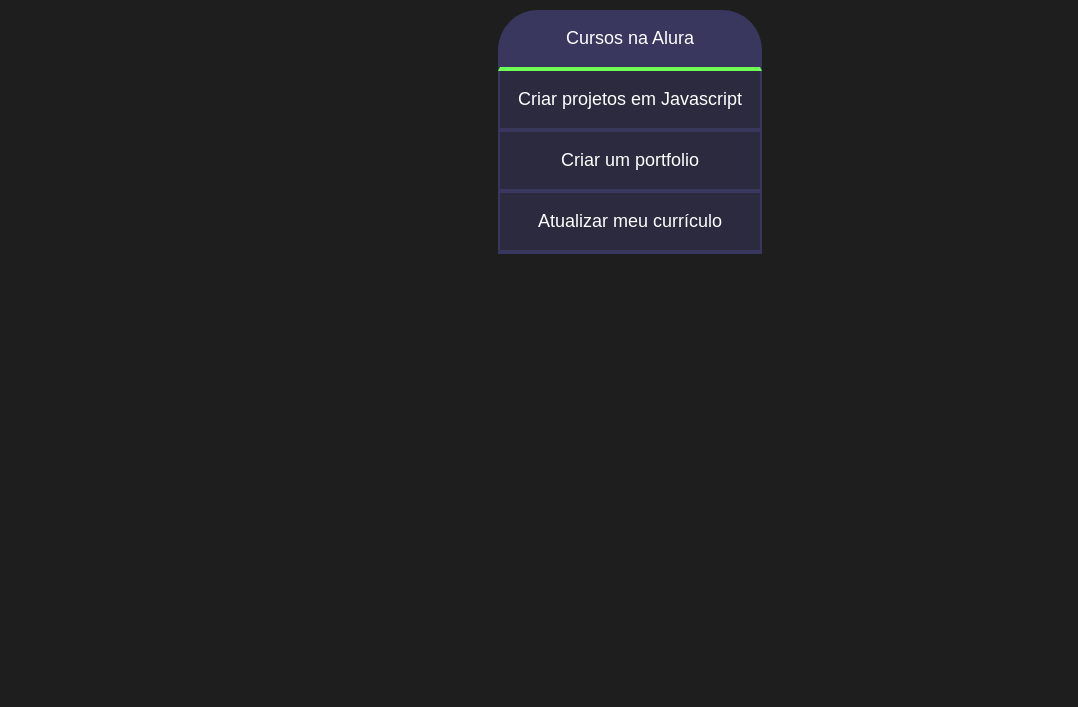
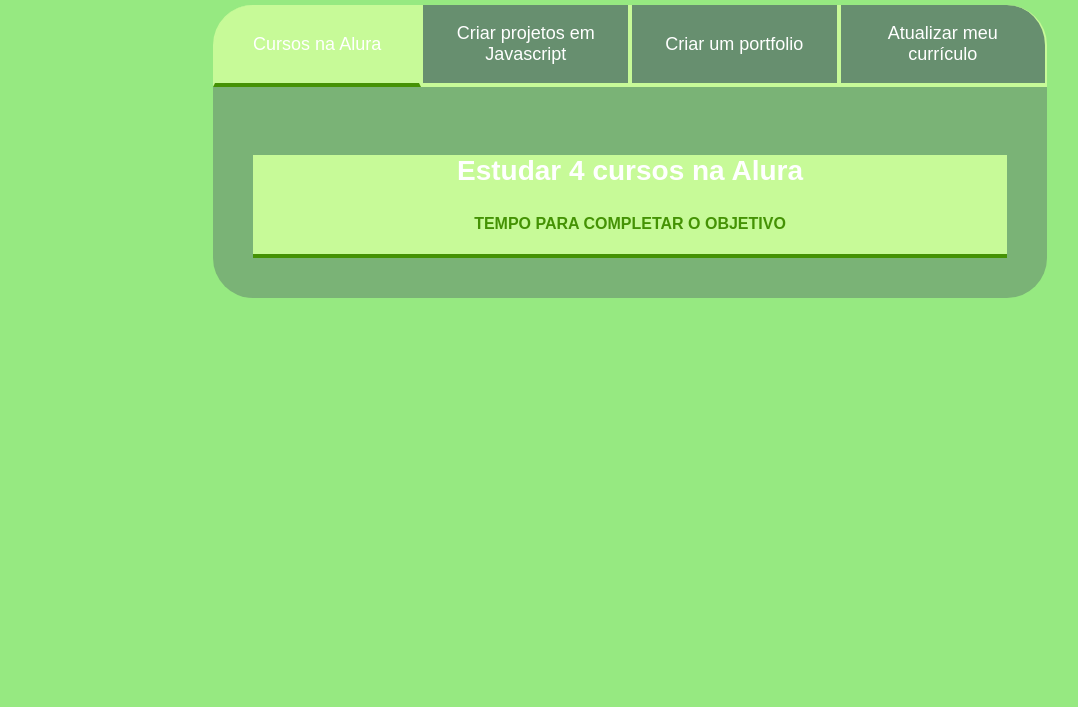
Before and after one commit to motta16/projeto-de-vida, a plain HTML site: page index.html in a window 1280 px wide. Shown: the part 93-800 px from the top of the page, without its empty margins (10-1088 px from the left). Drawn offline with Linux system fonts and the light colour scheme.

Commit message:
Corrige HTML e CSS do projeto, adiciona .gitignore para .vscode

```diff
--- a/index.html
+++ b/index.html
@@ -10,11 +10,47 @@
   <body>
     <section class="conteudo-principal">
       <h2 class="titulo-principal">Meus Objetivos do ano<span>_</span></h2>
-      <div class="botoes">
-    <button class="botao ativo">Cursos na Alura</button>
-<button class="botao">Criar projetos em Javascript</button>
-<button class="botao">Criar um portfolio</button>
-<button class="botao">Atualizar meu currículo</button>
+      <div class="conteudo">
+        <div class="botoes">
+          <button class="botao ativo">Cursos na Alura</button>
+          <button class="botao">Criar projetos em Javascript</button>
+          <button class="botao">Criar um portfolio</button>
+          <button class="botao">Atualizar meu currículo</button>
+        </div>
+        <div class="abas-textos">
+   <div class="aba-conteudo ativo">
+  <h3 class="aba-conteudo-titulo-principal">Estudar 4 cursos na Alura</h3>
+  <h4 class="aba-conteudo-titulo-secundario">
+    Tempo para completar o objetivo
+  </h4>
+  <div class="contador"></div>
+</div>
+<div class="aba-conteudo">
+  <h3 class="aba-conteudo-titulo-principal">Criar 5 projetos em Javascript</h3>
+  <h4 class="aba-conteudo-titulo-secundario">
+    Tempo para completar o objetivo
+  </h4>
+  <div class="contador"></div>
+</div>
+<div class="aba-conteudo">
+  <h3 class="aba-conteudo-titulo-principal">
+    Criar um portfolio com os meus 3 melhores projetos
+  </h3>
+  <h4 class="aba-conteudo-titulo-secundario">
+    Tempo para completar o objetivo
+  </h4>
+  <div class="contador"></div>
+</div>
+<div class="aba-conteudo">
+  <h3 class="aba-conteudo-titulo-principal">
+    Atualizar meu currículo com os certificados da Alura
+  </h3>
+  <h4 class="aba-conteudo-titulo-secundario">
+    Tempo para completar o objetivo
+  </h4>
+  <div class="contador"></div>
+</div>
+        </div>
       </div>
     </section>
     <script src="main.js"></script>
--- a/main.js
+++ b/main.js
@@ -1,11 +1,15 @@
-const botoes = document.querySelectorAll(".botao");
-
 for (let i = 0; i < botoes.length; i++) {
   botoes[i].onclick = function () {
     for (let j = 0; j < botoes.length; j++) {
       botoes[j].classList.remove("ativo");
+      textos[j].classList.remove("ativo");
     }
 
     botoes[i].classList.add("ativo");
+    textos[i].classList.add("ativo");
   };
 }
+
+let tempoAtual = new Date();
+
+contadores[0].textContent = tempoObjetivo1 - tempoAtual;
--- a/style.css
+++ b/style.css
@@ -1,10 +1,8 @@
-@import url("https://fonts.googleapis.com/css2?family=Chakra+Petch:wght@400;700&display=swap");
-
 :root {
-  --cor-de-fundo: #1e1e1e;
-  --verde: #6fff57;
+  --cor-de-fundo: #96e981;
+  --verde: #449204;
   --branco: #ffffff;
-  --botao-ativo: #3a375e;
+  --botao-ativo: #c7fa98;
   --botao-inativo: rgba(58, 55, 94, 0.5);
   --texto-fundo: rgba(58, 55, 94, 0.3);
 }
@@ -36,7 +34,7 @@ body {
 }
 
 .botao {
-  font-family: "Crakra Petch", sans-serif;
+  font-family: "Chakra Petch", sans-serif;
   background-color: var(--botao-inativo);
   color: var(--branco);
   display: flex;
@@ -58,7 +56,46 @@ body {
 .botoes {
   display: block;
 }
+@media screen and (min-width: 768px) {
+  .botoes {
+    display: flex;
+  }
+
+  .botao:first-child {
+    border-radius: 40px 0 0 0;
+  }
+
+  .botao:last-child {
+    border-radius: 0 40px 0 0;
+  }
+}
+
 .ativo {
   background-color: var(--botao-ativo);
   border-bottom: 4px solid var(--verde);
 }
+.abas-textos {
+  background-color: var(--texto-fundo);
+  padding: 40px;
+  border-radius: 0 0 40px 40px;
+}
+.botao.ativo {
+  background-color: var(--botao-ativo);
+  border-bottom: 4px solid var(--verde);
+}
+.aba-conteudo.ativo {
+  display: block;
+}
+
+.aba-conteudo-titulo-principal {
+  font-size: 28px;
+  text-align: center;
+}
+.aba-conteudo-titulo-secundario {
+  text-align: center;
+  color: var(--verde);
+  text-transform: uppercase;
+}
+.aba-conteudo {
+  display: none;
+}
```
Also changed, not shown: 1 other file.
